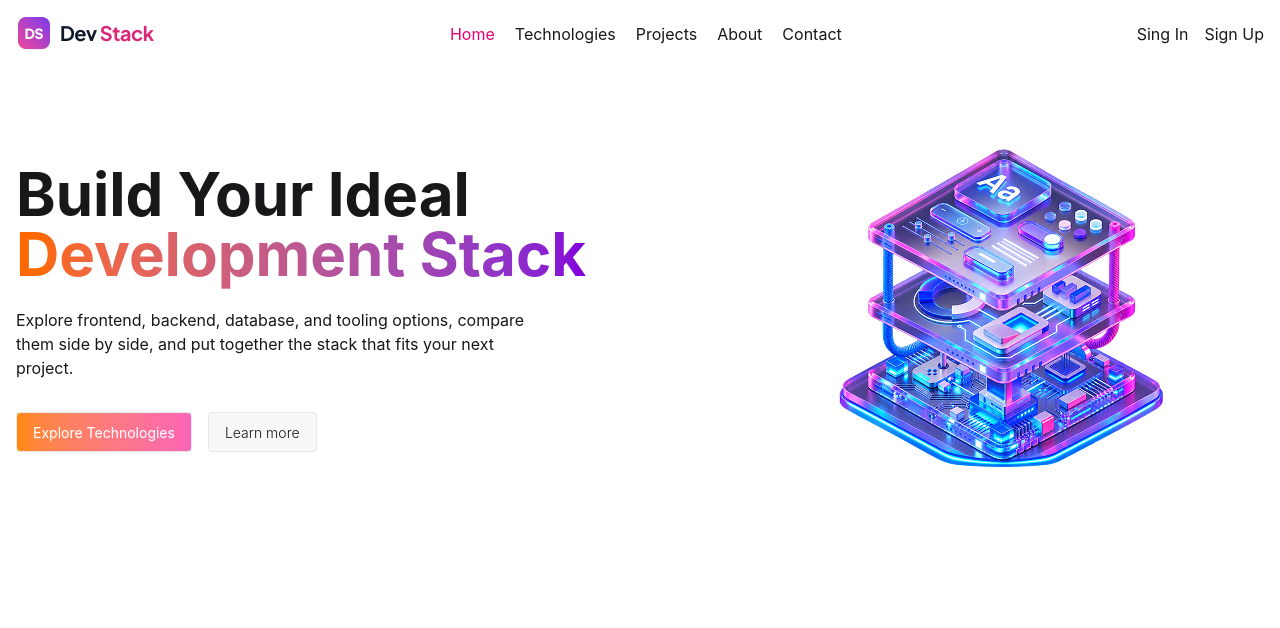
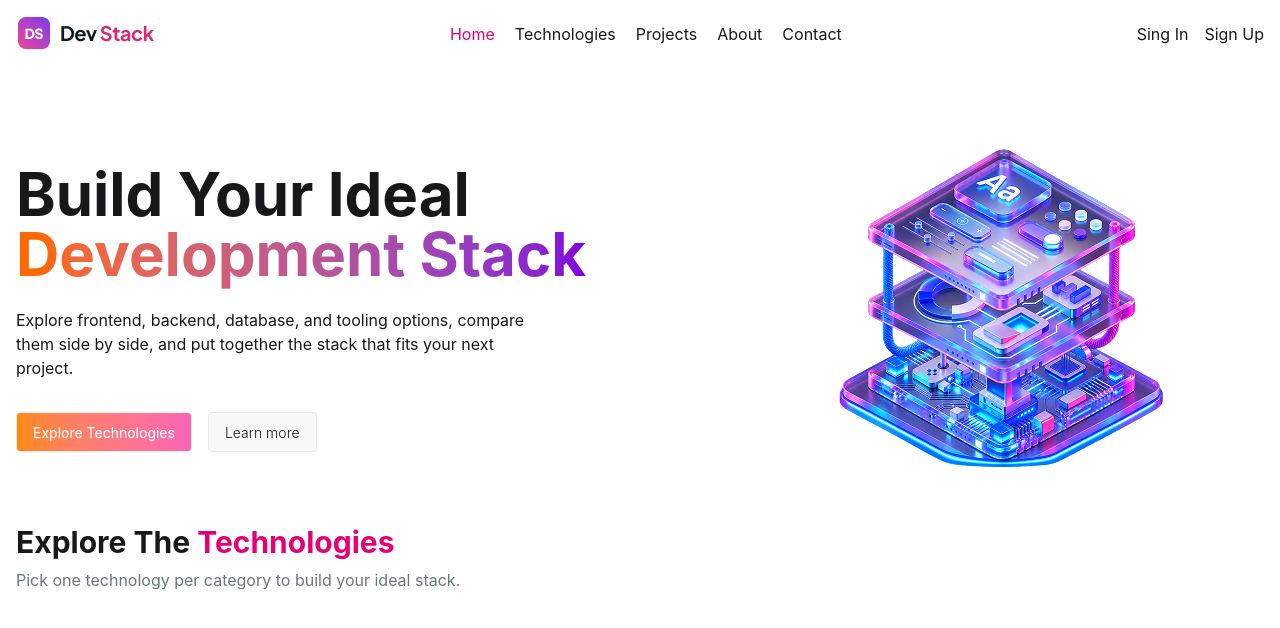
Before and after one commit to miraj-dinajpur/DevStack, a React (Vite) app: page / in a window 1280 px wide. Shown: the top 628 px of the page. Built offline with nearby package versions, Linux system fonts and the light colour scheme.

Commit message:
Explore Tech heading added before cards

```diff
--- a/src/App.tsx
+++ b/src/App.tsx
@@ -1,5 +1,6 @@
 
 import Banner from "./Components/Banner"
+import ExploreTech from "./Components/ExploreTech"
 import Nav from "./Components/Nav"
 
 function App() {
@@ -8,6 +9,7 @@ function App() {
     <>
       <Nav />
       <Banner />
+      <ExploreTech />
     </>
   )
 }
--- /dev/null
+++ b/src/Components/ExploreTech.tsx
@@ -0,0 +1,12 @@
+
+
+const ExploreTech = () => {
+    return (
+        <div className="container mx-auto p-4 mt-10">
+         <h1 className="text-3xl font-bold">Explore The <span className="text-pink-600 ">Technologies</span></h1>
+         <p className="text-[16px] text-mist-500 pt-2">Pick one technology per category to build your ideal stack.</p>
+        </div>
+    );
+};
+
+export default ExploreTech;
```
